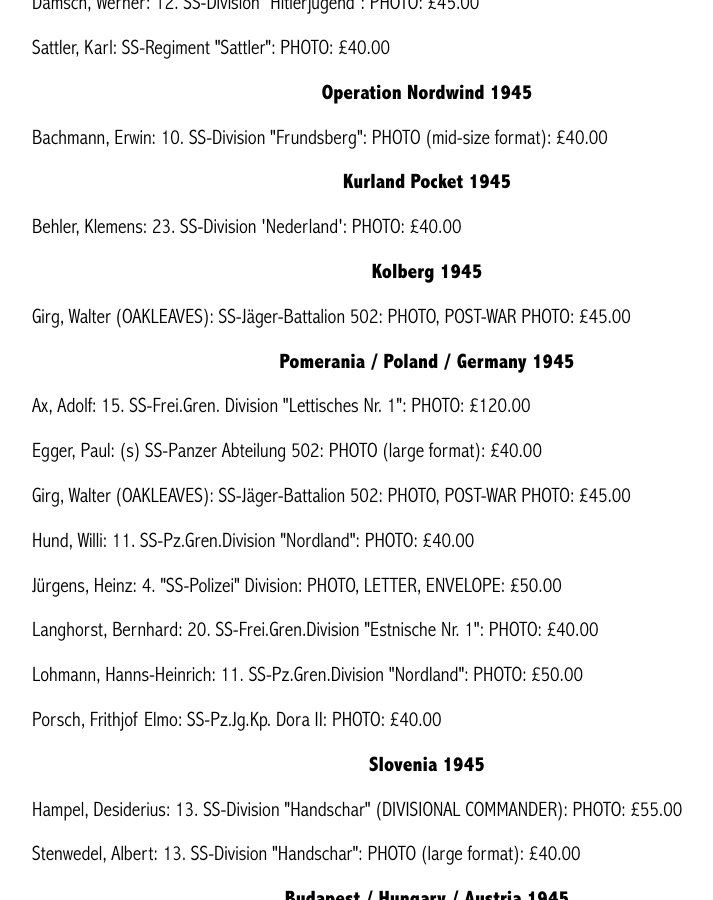
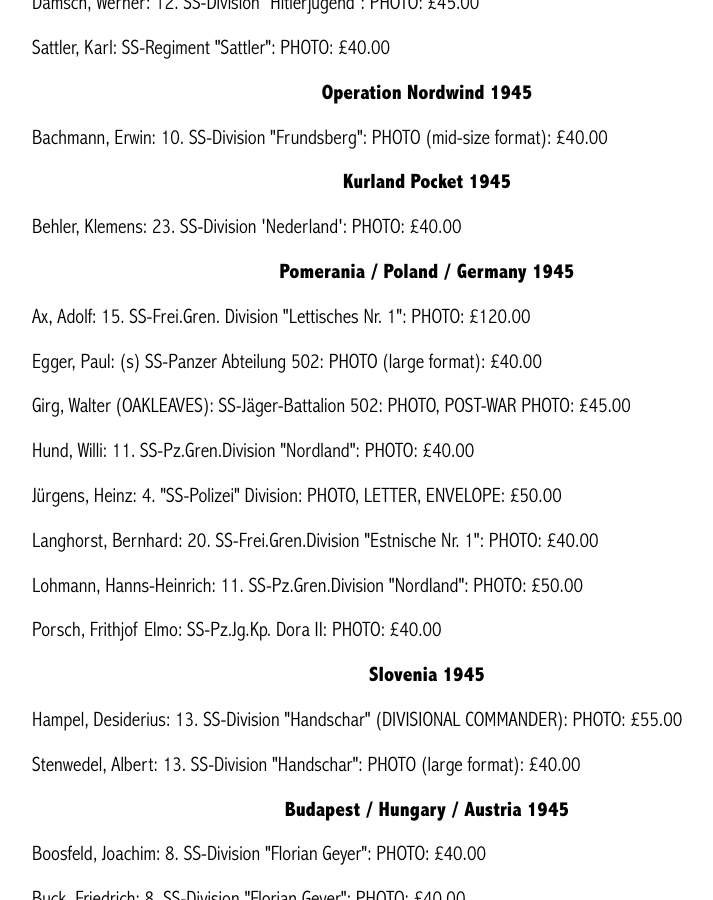
Before and after one commit to lahphotographs/lahphotographs.github.com, a Jekyll site: the page built from Waffen_SS_photos.md, in a window 1280 px wide and 900 px high, scrolled down 4614 px. Shown: the whole window, without its empty margins (213-926 px from the left). Built offline with Jekyll 4.4.1, drawn with Linux system fonts in a browser that asks for light colours.

Commit message:
Update Waffen_SS_photos.md

```diff
--- a/Waffen_SS_photos.md
+++ b/Waffen_SS_photos.md
@@ -123,9 +123,6 @@ permalink: /waffen_ss_photos.html
 <p><b><center>Kurland Pocket 1945</center></b></p>
 <p>Behler,	Klemens:	23. SS-Division 'Nederland':	PHOTO: £40.00
 <br />
-<p><b><center>Kolberg 1945</center></b></p>
-<p>Girg,	Walter (OAKLEAVES): SS-Jäger-Battalion 502:	PHOTO, POST-WAR PHOTO:	£45.00
-<br />
 <p><b><center>Pomerania / Poland / Germany 1945</center></b></p>
 <p>Ax,	Adolf:	15. SS-Frei.Gren. Division "Lettisches Nr. 1":	PHOTO: £120.00
 <p>Egger,	Paul:	(s) SS-Panzer Abteilung 502:	PHOTO (large format): £40.00
```
